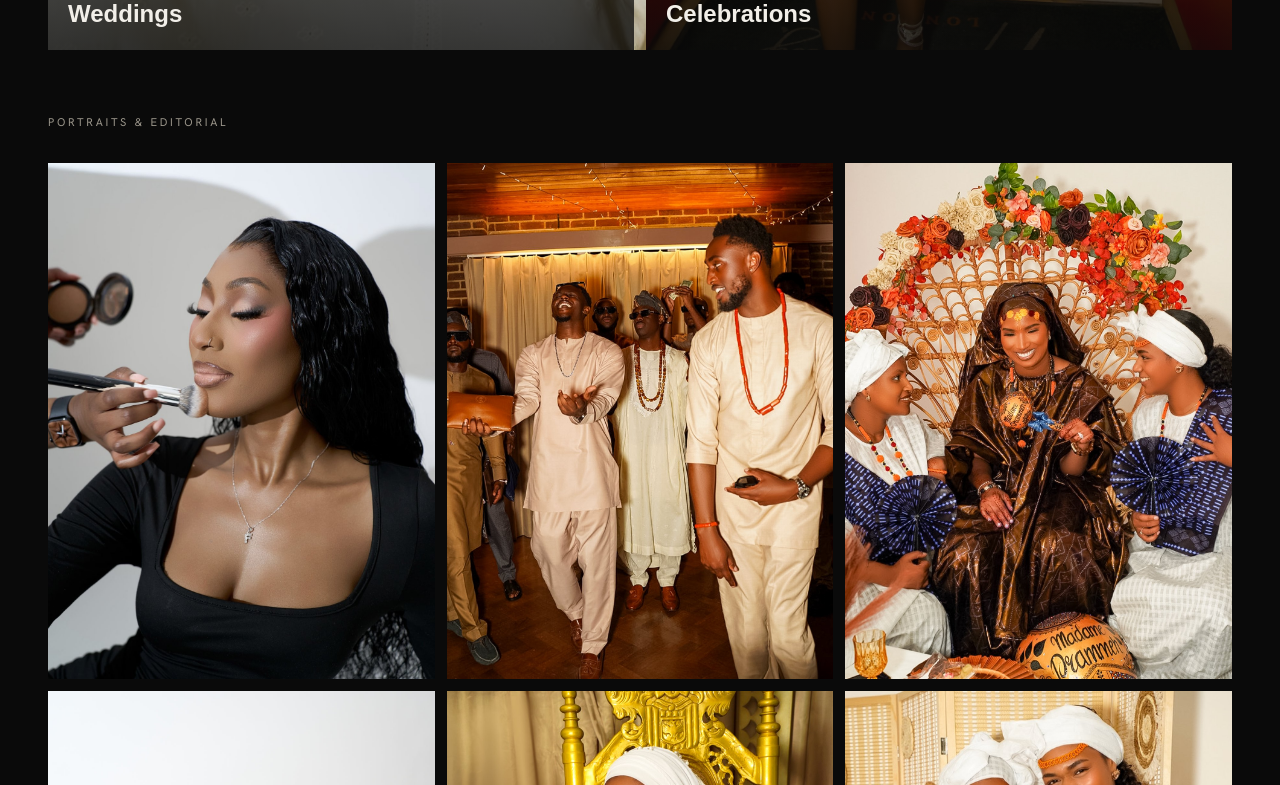
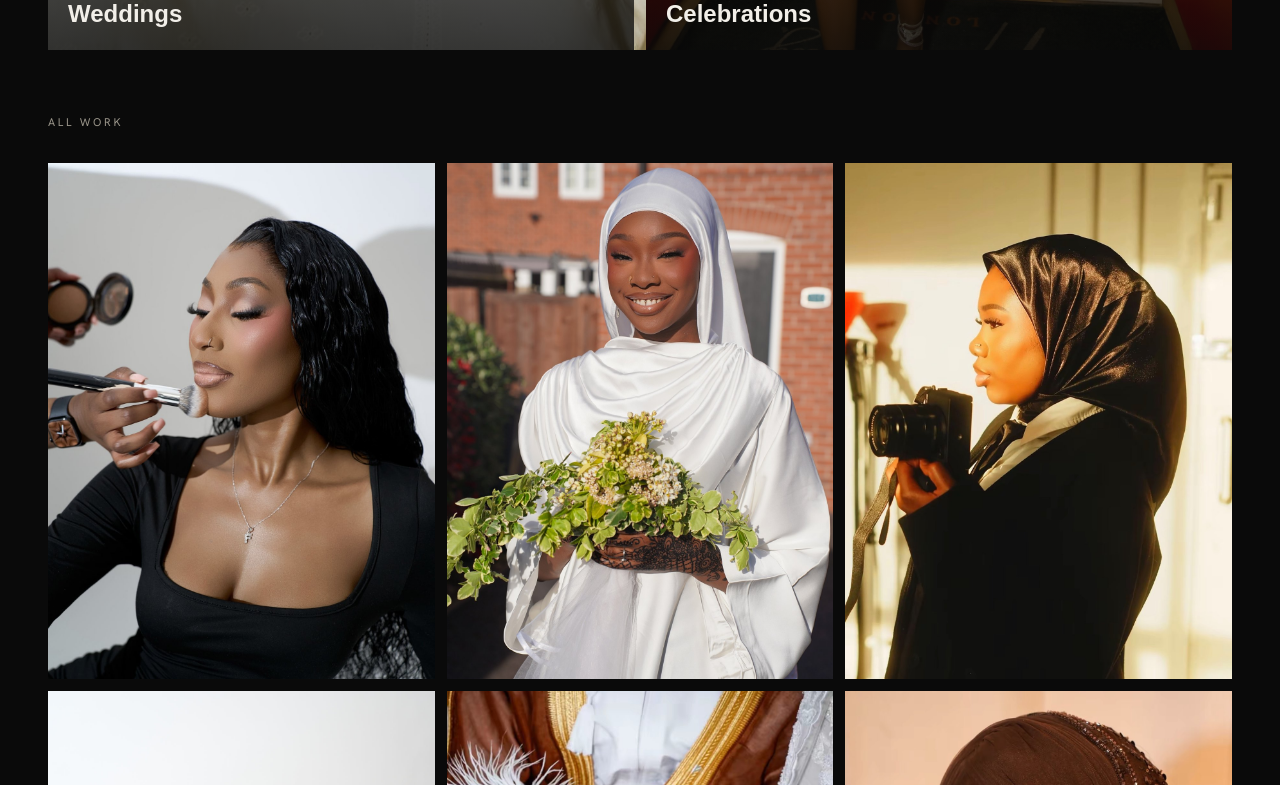
Before and after one commit to lamidecoder/fzshotit, a Next.js app: page /portfolio in a window 1280 px wide. Shown: the part 1755-2540 px from the top of the page. Built offline with nearby package versions, Linux system fonts and the light colour scheme; a web font is replaced by a local one.

Commit message:
add all 60+ photos to portfolio, no repeats

```diff
--- a/src/app/portfolio/page.tsx
+++ b/src/app/portfolio/page.tsx
@@ -24,6 +24,54 @@ const PORTRAITS = [
   { src: "/photos/F4254BDD-057E-4702-BBFF-398A6583EB48_1_105_c.jpg", label: "Portrait" },
   { src: "/photos/9D847B1C-408B-4753-9294-A34A504006D9_1_105_c.jpg", label: "Portrait" },
   { src: "/photos/708DF59D-4257-4010-8993-0BF3E8B99C57_1_105_c.jpg", label: "Portrait" },
+  // 20 new ones — no repeats
+  { src: "/photos/DSC04584.jpg", label: "Celebration" },
+  { src: "/photos/DSC04592.jpg", label: "Celebration" },
+  { src: "/photos/DSC05686.jpg", label: "Wedding" },
+  { src: "/photos/DSC05701.jpg", label: "Wedding" },
+  { src: "/photos/DSC08899.jpg", label: "Celebration" },
+  { src: "/photos/DSC08906.jpg", label: "Celebration" },
+  { src: "/photos/DSC08407.jpg", label: "Editorial" },
+  { src: "/photos/IMG_0356.jpg", label: "Nikkah" },
+  { src: "/photos/IMG_0362.jpg", label: "Nikkah" },
+  { src: "/photos/IMG_2435.jpg", label: "Nikkah" },
+  { src: "/photos/IMG_2437.jpg", label: "Nikkah" },
+  { src: "/photos/IMG_5102.jpg", label: "Celebration" },
+  { src: "/photos/IMG_5987.jpg", label: "Celebration" },
+  { src: "/photos/IMG_5991.jpg", label: "Celebration" },
+  { src: "/photos/IMG_5992.jpg", label: "Celebration" },
+  { src: "/photos/IMG_6675.jpg", label: "Wedding" },
+  { src: "/photos/IMG_7167.jpg", label: "Portrait" },
+  { src: "/photos/IMG_7324.jpg", label: "Nikkah" },
+  { src: "/photos/IMG_7446.jpg", label: "Celebration" },
+  { src: "/photos/IMG_7447.jpg", label: "Celebration" },
+  { src: "/photos/IMG_7448.jpg", label: "Celebration" },
+  { src: "/photos/IMG_7449.jpg", label: "Portrait" },
+  { src: "/photos/IMG_7450.jpg", label: "Celebration" },
+  { src: "/photos/IMG_7452.jpg", label: "Celebration" },
+  { src: "/photos/IMG_7453.jpg", label: "Celebration" },
+  { src: "/photos/IMG_7455.jpg", label: "Wedding" },
+  { src: "/photos/IMG_7456.jpg", label: "Portrait" },
+  { src: "/photos/IMG_7457.jpg", label: "Celebration" },
+  { src: "/photos/IMG_7461.jpg", label: "Portrait" },
+  { src: "/photos/IMG_7475.jpg", label: "Portrait" },
+  { src: "/photos/IMG_7476.jpg", label: "Celebration" },
+  { src: "/photos/IMG_7477.jpg", label: "Henna" },
+  { src: "/photos/IMG_7478.jpg", label: "Henna" },
+  { src: "/photos/IMG_7480.jpg", label: "Henna" },
+  { src: "/photos/IMG_7481.jpg", label: "Wedding" },
+  { src: "/photos/_DSC0282.jpg", label: "Wedding" },
+  { src: "/photos/_DSC0675.jpg", label: "Wedding" },
+  { src: "/photos/_DSC1222.jpg", label: "Wedding" },
+  { src: "/photos/51E53F34-0162-4EC3-BC8B-E863CD38E034.jpg", label: "Portrait" },
+  { src: "/photos/74018F8D-DBB0-4184-BC50-8CB8D58EC5BE_1_105_c.jpg", label: "Wedding" },
+  { src: "/photos/7E1DEFB3-414D-48D1-8758-132D068155E9.jpg", label: "Portrait" },
+  { src: "/photos/BBAF6D6F-D92A-416F-8830-7026EBC4A5CA_1_105_c.jpg", label: "Wedding" },
+  { src: "/photos/D5682786-4739-4FAE-9C35-66120526A0BA_1_105_c.jpg", label: "Wedding" },
+  { src: "/photos/FB148D1B-1B3A-4442-83C1-DB1CB0BF9741_1_105_c.jpg", label: "Wedding" },
+  { src: "/photos/0B8855EB-8FD1-493E-9C8A-5EF17E755754_1_105_c.jpg", label: "Wedding" },
+  { src: "/photos/09095525-532E-4DC9-965C-CEC49B83A789_1_105_c.jpg", label: "Wedding" },
+  { src: "/photos/4D262FC8-F699-450F-AD87-AC2CB248B3E8_1_105_c.jpg", label: "Wedding" },
 ];
 
 export default function PortfolioPage() {
@@ -62,11 +110,11 @@ export default function PortfolioPage() {
       </section>
 
       <section className="container-shell py-12">
-        <p className="eyebrow mb-8">Portraits &amp; editorial</p>
+        <p className="eyebrow mb-8">All work</p>
         <div className="columns-2 md:columns-3 gap-3 space-y-3">
           {PORTRAITS.map((p, i) => (
             <div key={p.src} className="break-inside-avoid">
-              <ImageFrame src={p.src} alt={p.label} ratio="aspect-[3/4]" delay={i * 0.04} />
+              <ImageFrame src={p.src} alt={p.label} ratio="aspect-[3/4]" delay={i * 0.03} />
             </div>
           ))}
         </div>
```
